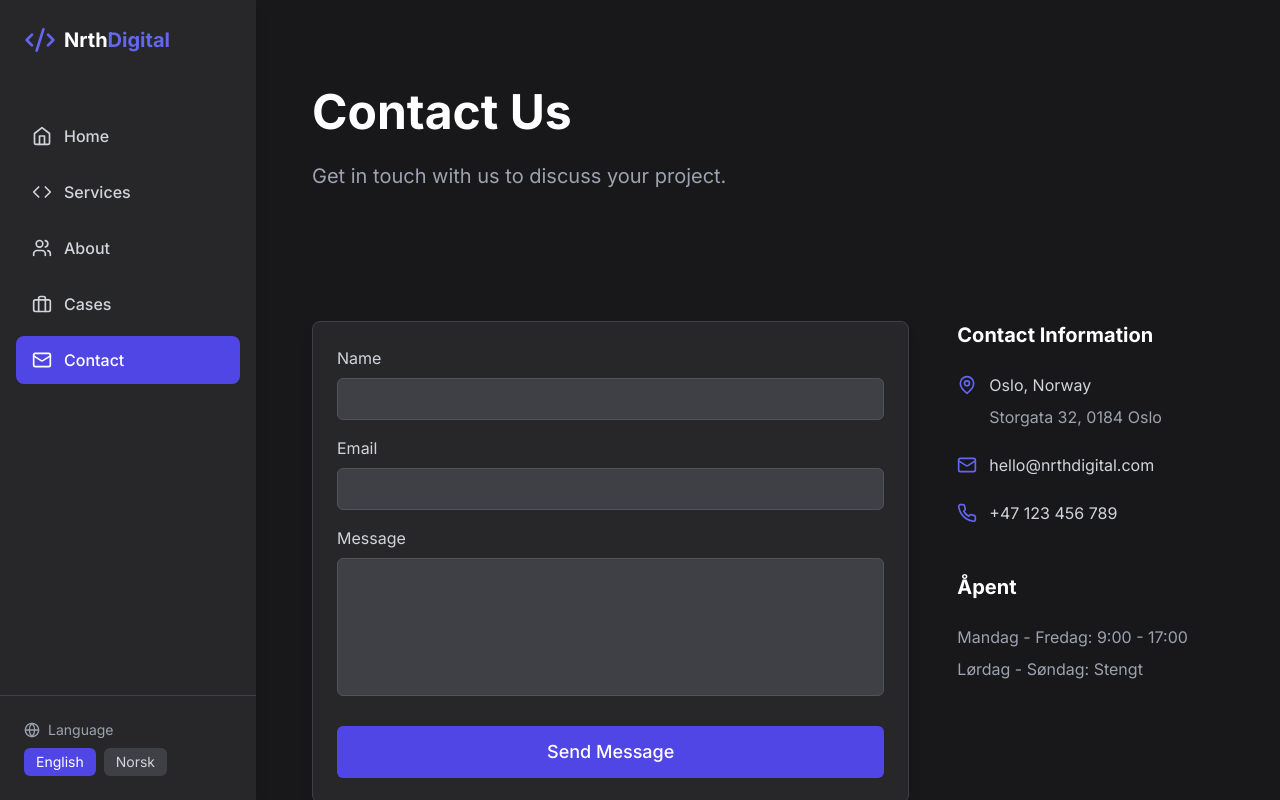
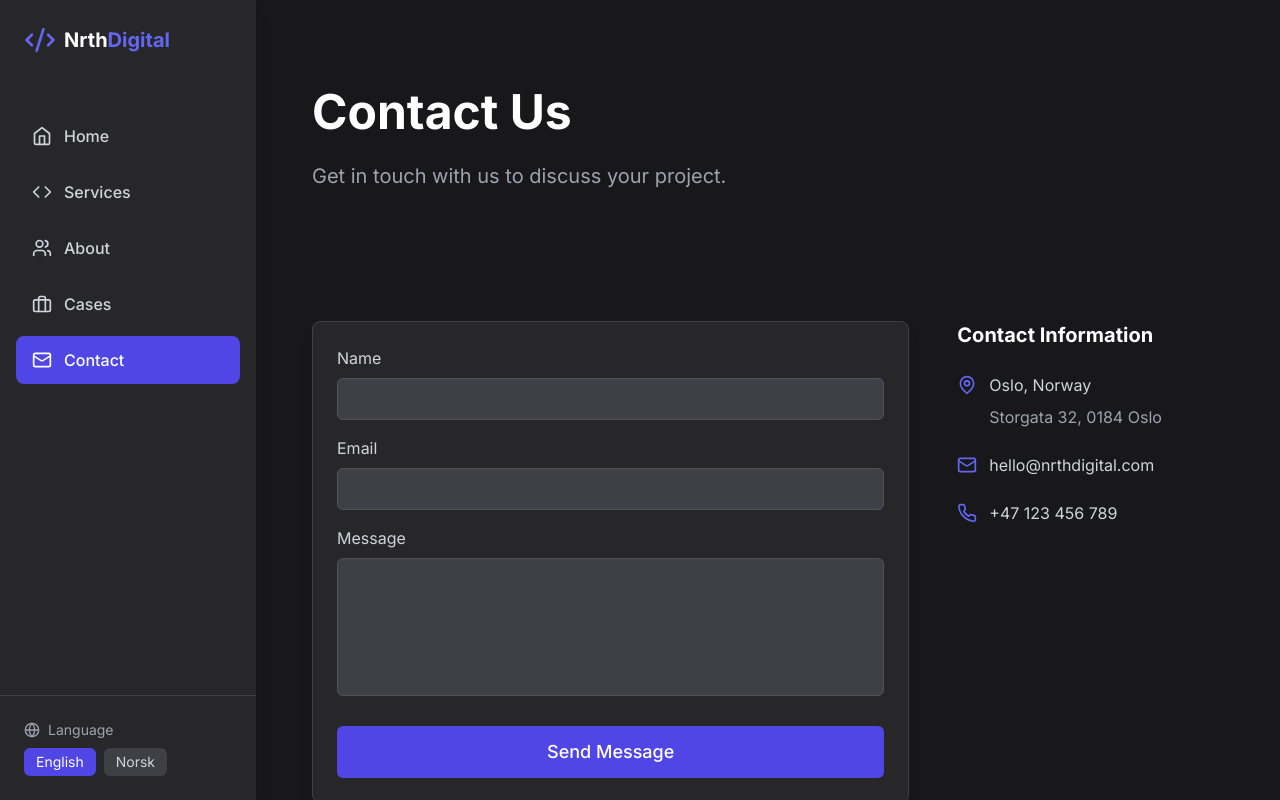
Before and after one commit to thouth/NrthDigital, a React (Vite) app: page /contact in a window 1280 px wide. Built offline with nearby package versions, Linux system fonts and the light colour scheme.

Commit message:
deletion - deleted office hours section on contact page.

```diff
--- a/src/pages/ContactPage.tsx
+++ b/src/pages/ContactPage.tsx
@@ -60,16 +60,6 @@ const ContactPage: React.FC = () => {
                   link="tel:+4712345678"
                 />
               </div>
-
-              <div className="mt-12">
-                <h3 className="text-xl font-semibold mb-6 text-white">
-                  {t('contact.hours.officeHours')}
-                </h3>
-                <p className="text-gray-400 mb-2">{t('contact.hours.openingHours')}
-                </p>
-                <p className="text-gray-400">{t('contact.hours.openingHoursWeekend')}
-                </p>
-              </div>
             </div>
           </div>
         </div>
@@ -79,7 +69,7 @@ const ContactPage: React.FC = () => {
       <section className="py-16">
         <div className="container mx-auto px-6">
           <div className="bg-dark-200 rounded-lg overflow-hidden h-96">
-            {/* This would be replaced with an actual map integration */}
+            {/* This will be replaced with an actual map integration */}
             <div className="w-full h-full bg-dark-300 flex items-center justify-center">
               <div className="text-center">
                 <MapPin size={48} className="text-primary-500 mx-auto mb-4" />
```
